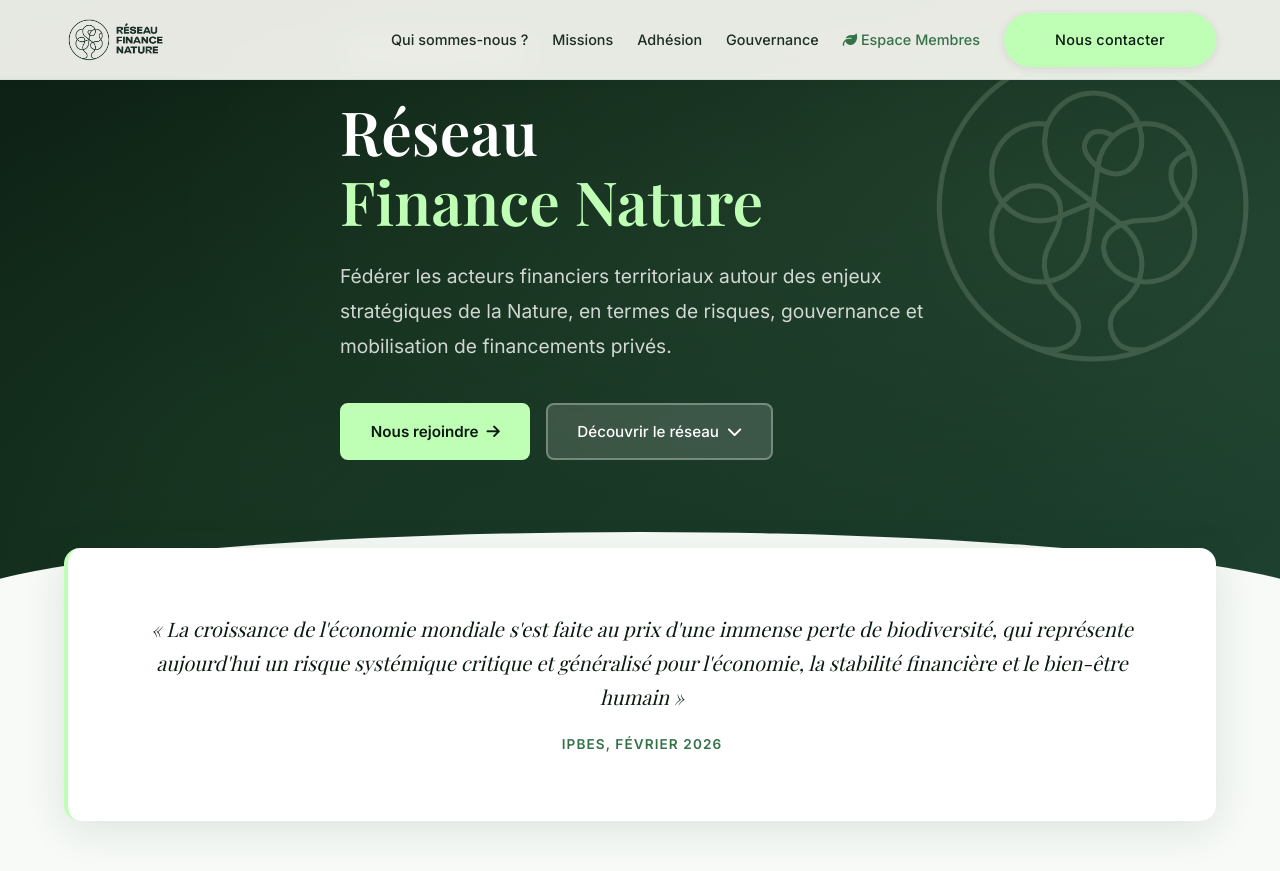
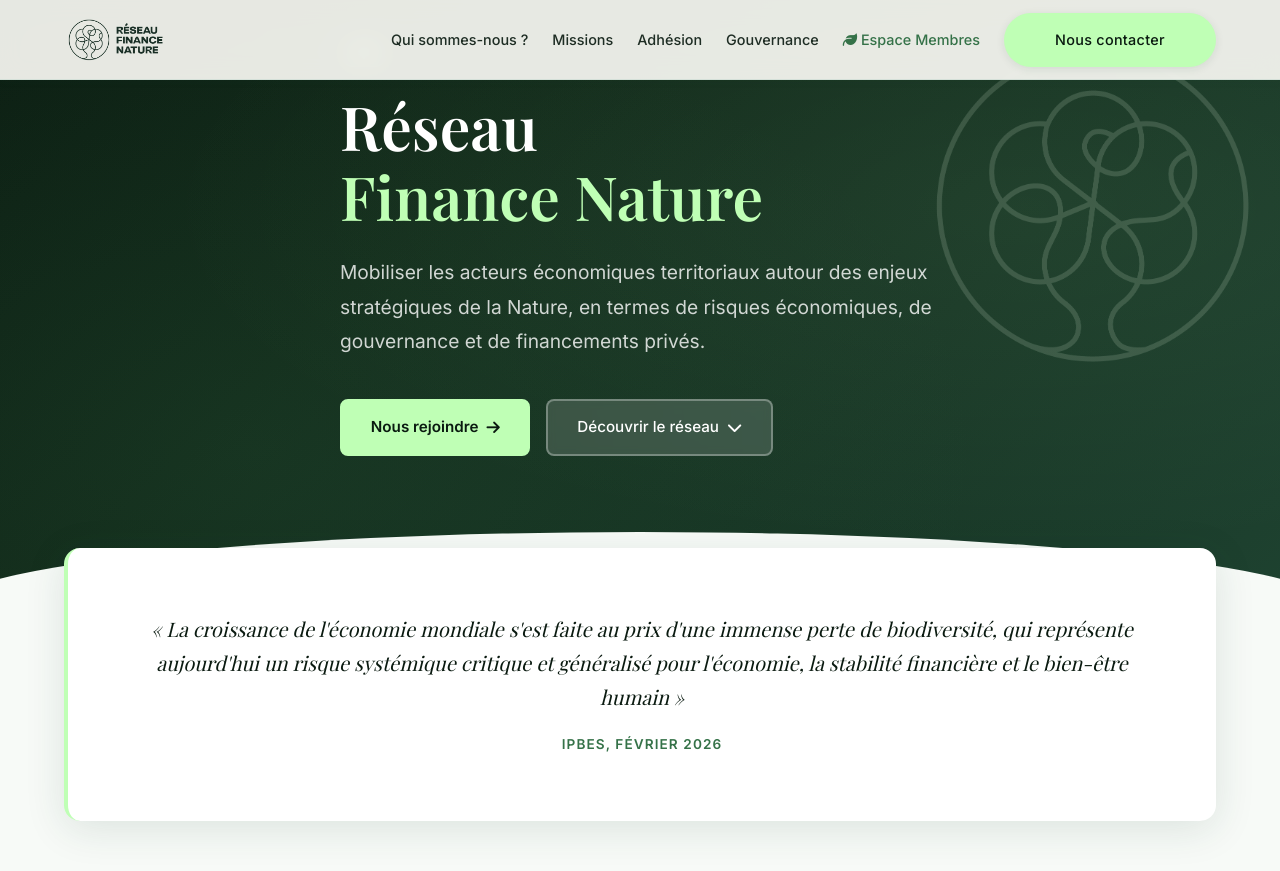
Before and after one commit to fabriceliut/reseau-finance-nature, a Jekyll site: the page built from index.html, in a window 1280 px wide and 900 px high, scrolled down 198 px. Shown: the top 871 px of the window. Built offline with Jekyll 4.4.1, drawn with Linux system fonts in a browser that asks for light colours; some of the changed text lies outside the part shown.

Commit message:
Retirer mentions 'Association loi 1901' et modifier la phrase d'accroche

```diff
--- a/_config.yml
+++ b/_config.yml
@@ -1,5 +1,5 @@
 title: Réseau Finance Nature
-description: "Association loi 1901 fédérant les acteurs financiers territoriaux pour sensibiliser aux enjeux de la nature et mobiliser les financements privés en faveur de projets à impact positif pour la nature et les territoires."
+description: "Fédérant les acteurs financiers territoriaux pour sensibiliser aux enjeux de la nature et mobiliser les financements privés en faveur de projets à impact positif pour la nature et les territoires."
 url: "https://reseaufinancenature.org"
 baseurl: ""
 lang: fr
--- a/index.html
+++ b/index.html
@@ -9,11 +9,11 @@
   <div class="container">
     <div class="hero-content fade-up">
       <div class="hero-label">
-        <i aria-hidden="true" class="fas fa-seedling"></i> Association loi 1901
+        <i aria-hidden="true" class="fas fa-seedling"></i>
       </div>
       <h1>Réseau<br><em>Finance Nature</em></h1>
       <p class="hero-text">
-        Fédérer les acteurs financiers territoriaux autour des enjeux stratégiques de la Nature, en termes de risques, gouvernance et mobilisation de financements privés.
+        Mobiliser les acteurs économiques territoriaux autour des enjeux stratégiques de la Nature, en termes de risques économiques, de gouvernance et de financements privés.
       </p>
       <div class="hero-actions">
         <a href="{{ '/contact/' | relative_url }}" class="btn btn-secondary">
@@ -51,7 +51,7 @@
       <div class="overline"><i aria-hidden="true" class="fas fa-users"></i> Qui sommes-nous ?</div>
       <h2 id="heading-qui-sommes-nous">Fédérer les acteurs financiers territoriaux au service de la nature</h2>
       <p>
-        Créé en 2026, le Réseau Finance Nature est une association loi 1901 qui rassemble les acteurs financiers territoriaux autour de quatre objectifs fondamentaux.
+        Créé en 2026, le Réseau Finance Nature rassemble les acteurs financiers territoriaux autour de quatre objectifs fondamentaux.
       </p>
     </div>
 
```
Also changed, not shown: README.md.
